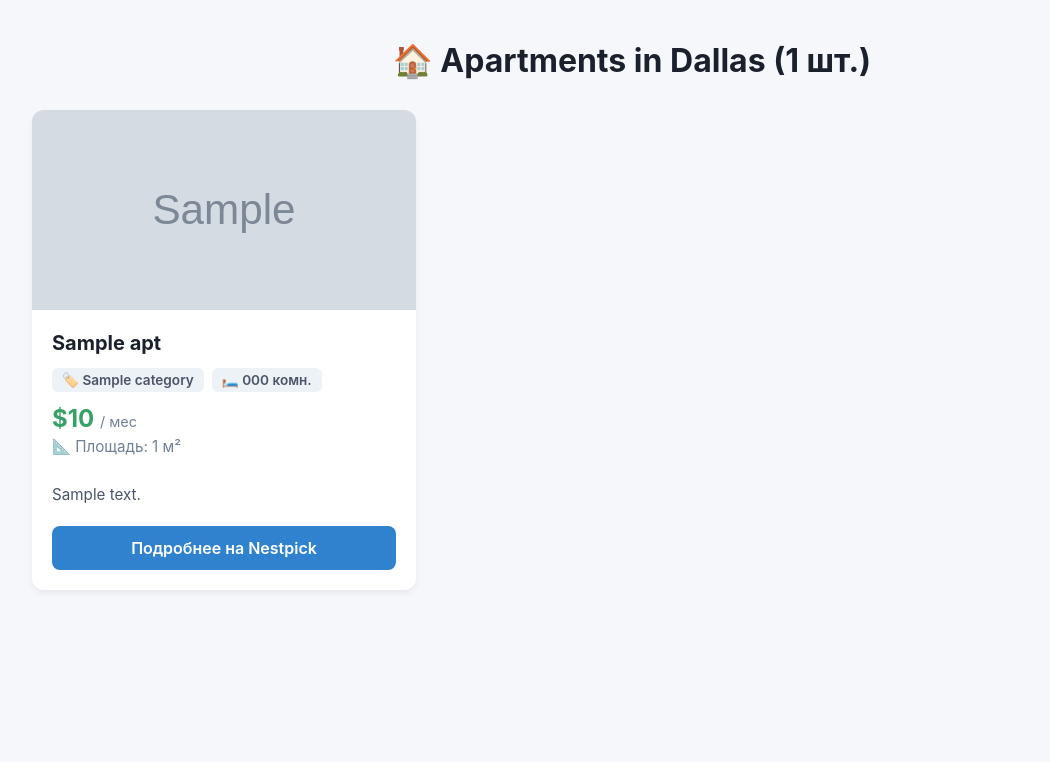
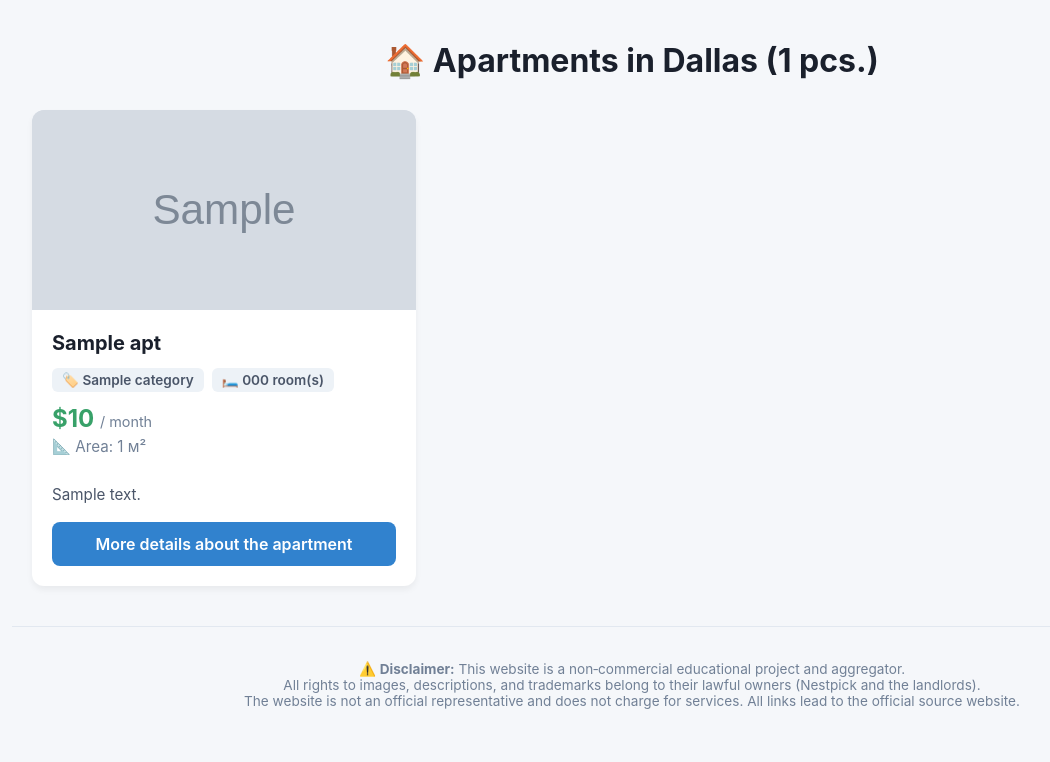
Before and after one commit to Mishel067/apartment-parser, a Flask app: template templates/index.html in a window 1280 px wide. Shown: the top 762 px of the page, without its empty margins (8-1058 px from the left). Run offline with Flask 3, Linux system fonts and the light colour scheme; the template is opened without the code that fills it: most values are stand-ins (such as "Sample title", 1, 10 or a date in 2020); grey boxes marked "Sample" are stand-in pictures.

Commit message:
Update index.html

```diff
--- a/templates/index.html
+++ b/templates/index.html
@@ -5,129 +5,25 @@
     <meta name="viewport" content="width=device-width, initial-scale=1.0">
     <title>Квартиры в Далласе</title>
     <style>
-        body {
-            font-family: -apple-system, BlinkMacSystemFont, "Segoe UI", Roboto, Helvetica, Arial, sans-serif;
-            background-color: #f5f7fa;
-            color: #2d3748;
-            margin: 0;
-            padding: 20px;
-        }
-
-        h1 {
-            text-align: center;
-            color: #1a202c;
-            margin-bottom: 30px;
-            font-size: 2rem;
-        }
-
-        .grid {
-            display: grid;
-            grid-template-columns: repeat(auto-fill, minmax(320px, 1fr));
-            gap: 24px;
-            max-width: 1200px;
-            margin: 0 auto;
-        }
-
-        .card {
-            background: white;
-            border-radius: 12px;
-            overflow: hidden;
-            box-shadow: 0 4px 6px rgba(0, 0, 0, 0.05);
-            transition: transform 0.2s ease, box-shadow 0.2s ease;
-            display: flex;
-            flex-direction: column;
-        }
-
-        .card:hover {
-            transform: translateY(-4px);
-            box-shadow: 0 10px 15px rgba(0, 0, 0, 0.1);
-        }
-
-        .card-img {
-            width: 100%;
-            height: 200px;
-            object-fit: cover;
-            background-color: #e2e8f0;
-        }
-
-        .card-body {
-            padding: 20px;
-            flex-grow: 1;
-            display: flex;
-            flex-direction: column;
-        }
-
-        .card-title {
-            margin: 0 0 12px 0;
-            font-size: 1.25rem;
-            color: #1a202c;
-            line-height: 1.3;
-        }
-
-        .badges {
-            display: flex;
-            flex-wrap: wrap;
-            gap: 8px;
-            margin-bottom: 12px;
-        }
-
-        .badge {
-            background-color: #edf2f7;
-            color: #4a5568;
-            padding: 4px 10px;
-            border-radius: 6px;
-            font-size: 0.85rem;
-            font-weight: 600;
-        }
-
-        .price {
-            font-size: 1.5rem;
-            font-weight: 700;
-            color: #38a169;
-            margin-bottom: 4px;
-        }
-
-        .size {
-            color: #718096;
-            font-size: 0.95rem;
-            margin-bottom: 12px;
-        }
-
-        .description {
-            color: #4a5568;
-            font-size: 0.95rem;
-            line-height: 1.5;
-            margin-bottom: 20px;
-            flex-grow: 1;
-
-            display: -webkit-box;
-            -webkit-line-clamp: 3;
-            -webkit-box-orient: vertical;
-            overflow: hidden;
-        }
-
-        /* Кнопка */
-        .btn {
-            display: block;
-            text-align: center;
-            background-color: #3182ce;
-            color: white;
-            padding: 12px;
-            border-radius: 8px;
-            text-decoration: none;
-            font-weight: 600;
-            transition: background-color 0.2s ease;
-        }
-
-        .btn:hover {
-            background-color: #2b6cb0;
-        }
+        body { font-family: -apple-system, BlinkMacSystemFont, "Segoe UI", Roboto, sans-serif; background-color: #f5f7fa; color: #2d3748; margin: 0; padding: 20px; }
+        h1 { text-align: center; color: #1a202c; margin-bottom: 30px; font-size: 2rem; }
+        .grid { display: grid; grid-template-columns: repeat(auto-fill, minmax(320px, 1fr)); gap: 24px; max-width: 1200px; margin: 0 auto; }
+        .card { background: white; border-radius: 12px; overflow: hidden; box-shadow: 0 4px 6px rgba(0,0,0,0.05); transition: transform 0.2s, box-shadow 0.2s; display: flex; flex-direction: column; height: 100%; }
+        .card:hover { transform: translateY(-4px); box-shadow: 0 10px 15px rgba(0,0,0,0.1); }
+        .card-img { width: 100%; height: 200px; object-fit: cover; background-color: #e2e8f0; }
+        .card-body { padding: 20px; display: flex; flex-direction: column; flex-grow: 1; }
+        .card-title { margin: 0 0 12px 0; font-size: 1.25rem; color: #1a202c; line-height: 1.3; }
+        .badges { display: flex; flex-wrap: wrap; gap: 8px; margin-bottom: 12px; }
+        .badge { background-color: #edf2f7; color: #4a5568; padding: 4px 10px; border-radius: 6px; font-size: 0.85rem; font-weight: 600; }
+        .price { font-size: 1.5rem; font-weight: 700; color: #38a169; margin-bottom: 4px; }
+        .size { color: #718096; font-size: 0.95rem; margin-bottom: 12px; }
+        .description { color: #4a5568; font-size: 0.95rem; line-height: 1.5; margin-bottom: 16px; flex-grow: 1; display: -webkit-box; -webkit-line-clamp: 3; -webkit-box-orient: vertical; overflow: hidden; }
+        .btn-details { display: block; text-align: center; background-color: #3182ce; color: white; padding: 12px; border-radius: 8px; text-decoration: none; font-weight: 600; margin-top: auto; transition: background-color 0.2s; }
+        .btn-details:hover { background-color: #2b6cb0; }
     </style>
 </head>
 <body>
-
-<h1>🏠 Apartments in Dallas ({{ apartments|length }} шт.)</h1>
-
+    <h1>🏠 Apartments in Dallas ({{ apartments|length }} pcs.)</h1>
     <div class="grid">
         {% for apt in apartments %}
         <div class="card">
@@ -136,26 +32,24 @@
             {% else %}
             <img src="https://via.placeholder.com/400x200?text=Нет+фото" alt="no photo" class="card-img">
             {% endif %}
-
             <div class="card-body">
-            <!-- Название -->
                 <h2 class="card-title">{{ apt['name'] }}</h2>
                 <div class="badges">
                     <span class="badge">🏷️ {{ apt['category'] | capitalize }}</span>
-                <span class="badge">🛏️ {{ apt['number_of_bedrooms'] }} комн.</span>
+                    <span class="badge">🛏️ {{ apt['number_of_bedrooms'] }} room(s)</span>
                 </div>
-
-
-            <div class="price">${{ apt['price'] }} <span style="font-size: 0.9rem; color: #718096; font-weight: 400;">/ мес</span></div>
-            <div class="size">📐 Площадь: {{ apt['apartment_size'] }} м²</div>
-
+                <div class="price">${{ apt['price'] }} <span style="font-size: 0.9rem; color: #718096; font-weight: 400;">/ month</span></div>
+                <div class="size">📐 Area: {{ apt['apartment_size'] }} м²</div>
                 <p class="description">{{ apt['description'] }}</p>
-
-            <a href="{{ apt['url'] }}" target="_blank" class="btn">Подробнее на Nestpick</a>
+                <a href="{{ url_for('apartment_details', apt_id=apt.id) }}" class="btn-details">More details about the apartment</a>
             </div>
         </div>
         {% endfor %}
     </div>
-
+<footer style="text-align: center; padding: 20px; color: #718096; font-size: 0.85rem; margin-top: 40px; border-top: 1px solid #e2e8f0;">
+    <p>⚠️ <strong>Disclaimer:</strong> This website is a non‑commercial educational project and aggregator. <br>
+ All rights to images, descriptions, and trademarks belong to their lawful owners (Nestpick and the landlords). <br>
+ The website is not an official representative and does not charge for services. All links lead to the official source website.</p>
+</footer>
 </body>
 </html>
```
Lines whose indentation alone changed are shown as unchanged.
